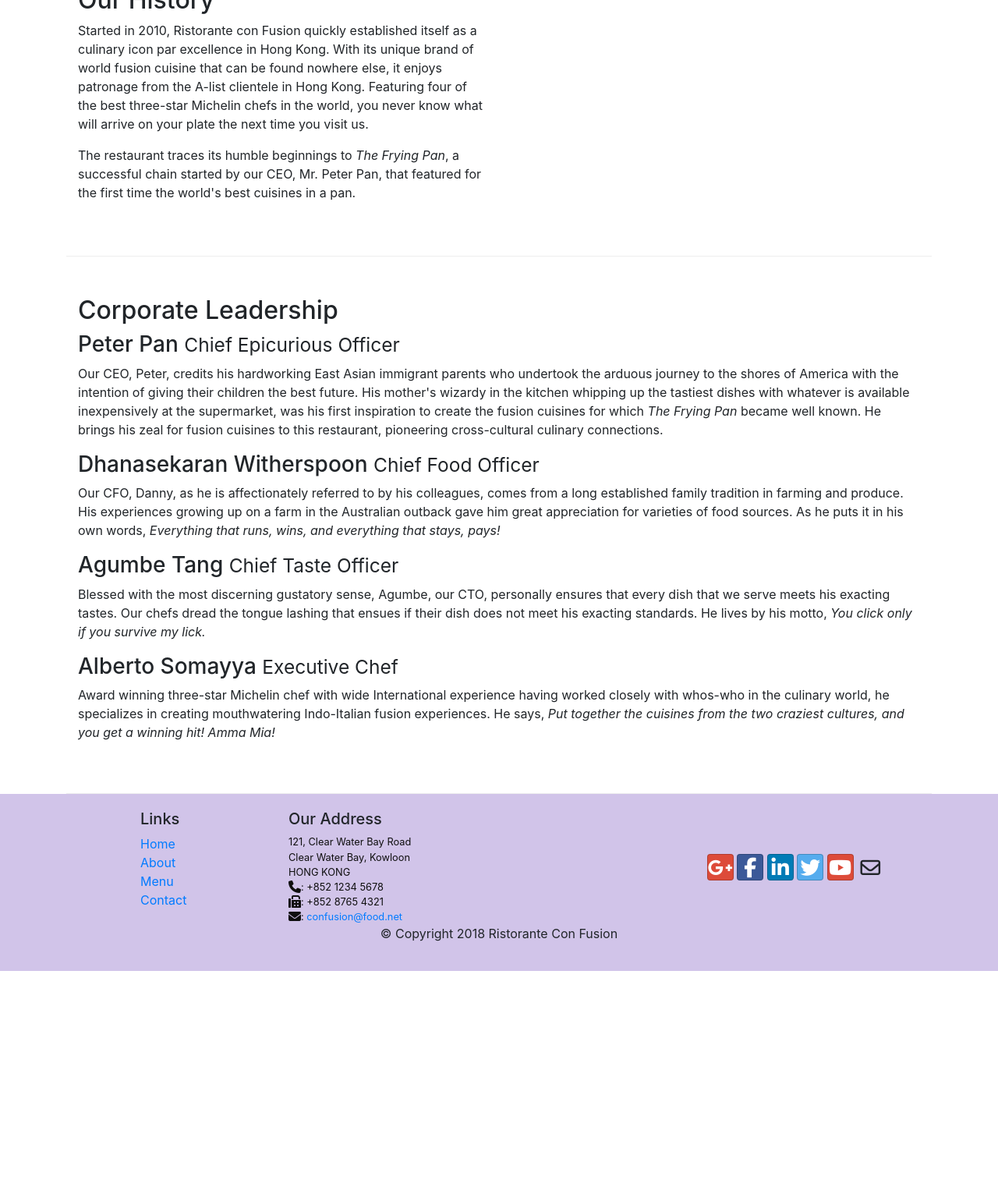
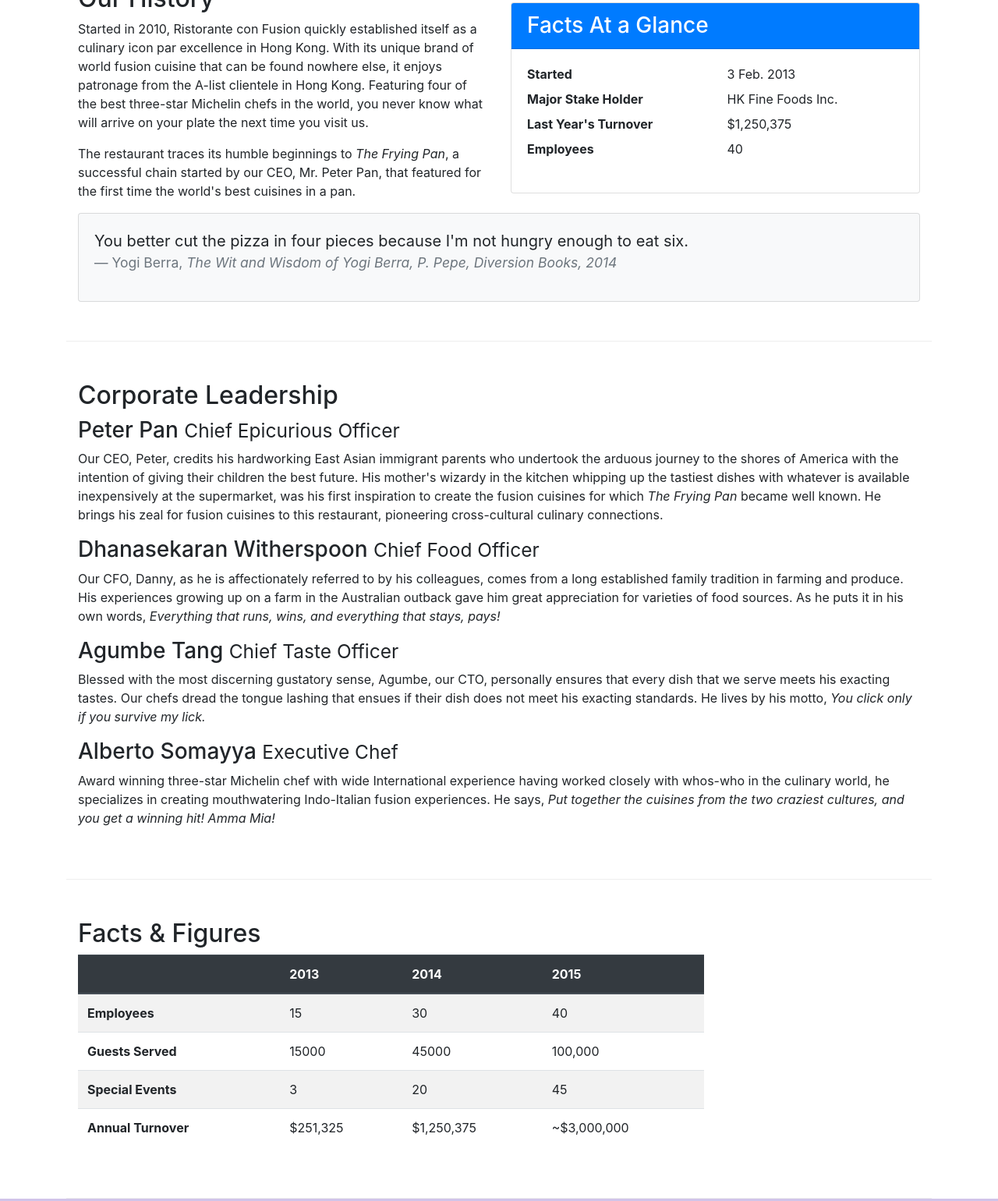
Before and after one commit to Rkgorai/bootstrap, a plain HTML site: page aboutus.html in a window 1280 px wide. Shown: the part 536-2076 px from the top of the page at 78% size. Before the commit the page ends 1781 px from the top, so only its background shows below. Drawn offline with nearby package versions, Linux system fonts and the light colour scheme.

Commit message:
Tables and Cards

```diff
--- a/aboutus.html
+++ b/aboutus.html
@@ -69,7 +69,34 @@
                 <p>Started in 2010, Ristorante con Fusion quickly established itself as a culinary icon par excellence in Hong Kong. With its unique brand of world fusion cuisine that can be found nowhere else, it enjoys patronage from the A-list clientele in Hong Kong.  Featuring four of the best three-star Michelin chefs in the world, you never know what will arrive on your plate the next time you visit us.</p>
                 <p>The restaurant traces its humble beginnings to <em>The Frying Pan</em>, a successful chain started by our CEO, Mr. Peter Pan, that featured for the first time the world's best cuisines in a pan.</p>
             </div>
-            <div>
+            <div class="col-sm">
+                <div class="card">
+                    <h3 class="card-header bg-primary text-white">Facts At a Glance</h3>
+                    <div class="card-body">
+                        <dl class="row">
+                            <dt class="col-6">Started</dt>
+                            <dd class="col-6">3 Feb. 2013</dd>
+                            <dt class="col-6">Major Stake Holder</dt>
+                            <dd class="col-6">HK Fine Foods Inc.</dd>
+                            <dt class="col-6">Last Year's Turnover</dt>
+                            <dd class="col-6">$1,250,375</dd>
+                            <dt class="col-6">Employees</dt>
+                            <dd class="col-6">40</dd>
+                        </dl>
+                    </div>
+                </div>
+            </div>
+            <div class="col-12">
+                <div class="card card-body bg-light">
+                    <blockquote class="blockquote">
+                        <p class="mb-0">You better cut the pizza in four pieces because
+                            I'm not hungry enough to eat six.</p>
+                        <footer class="blockquote-footer">Yogi Berra,
+                            <cite title="Source Title">The Wit and Wisdom of Yogi Berra,
+                            P. Pepe, Diversion Books, 2014</cite>
+                        </footer>
+                    </blockquote>
+                </div>
             </div>
         </div>
 
@@ -86,6 +113,51 @@
                 <h3>Alberto Somayya <small>Executive Chef</small></h3>
                 <p class="d-none d-sm-block">Award winning three-star Michelin chef with wide International experience having worked closely with whos-who in the culinary world, he specializes in creating mouthwatering Indo-Italian fusion experiences. He says, <em>Put together the cuisines from the two craziest cultures, and you get a winning hit! Amma Mia!</em></p>
             </div>
+       </div>
+       <div class="row row-content">
+        <div class="col-12 col-sm-9">
+            <h2>Facts &amp; Figures</h2>
+            <div class="table-responsive">
+                <table class="table table-striped">
+                    <thead class="thead-dark">
+                        <tr>
+                            <th>&nbsp;</th>
+                            <th>2013</th>
+                            <th>2014</th>
+                            <th>2015</th>
+                        </tr>
+                    </thead>
+                    <tbody>
+                        <tr>
+                            <th>Employees</th>
+                            <td>15</td>
+                            <td>30</td>
+                            <td>40</td>
+                        </tr>
+                        <tr>
+                            <th>Guests Served</th>
+                            <td>15000</td>
+                            <td>45000</td>
+                            <td>100,000</td>
+                        </tr>
+                        <tr>
+                            <th>Special Events</th>
+                            <td>3</td>
+                            <td>20</td>
+                            <td>45</td>
+                        </tr>
+                        <tr>
+                            <th>Annual Turnover</th>
+                            <td>$251,325</td>
+                            <td>$1,250,375</td>
+                            <td>~$3,000,000</td>
+                        </tr>
+                    </tbody>
+                </table>
+            </div>
+        </div>
+         <div class="col-12 col-sm-3">
+        </div>
        </div>
 
     </div>
```
